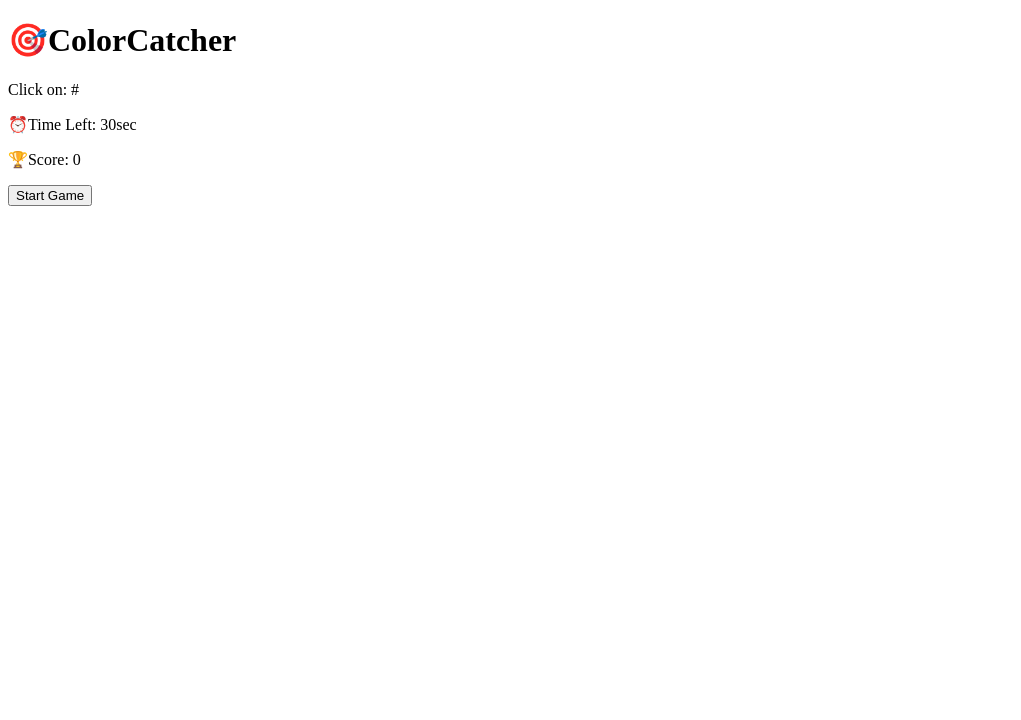
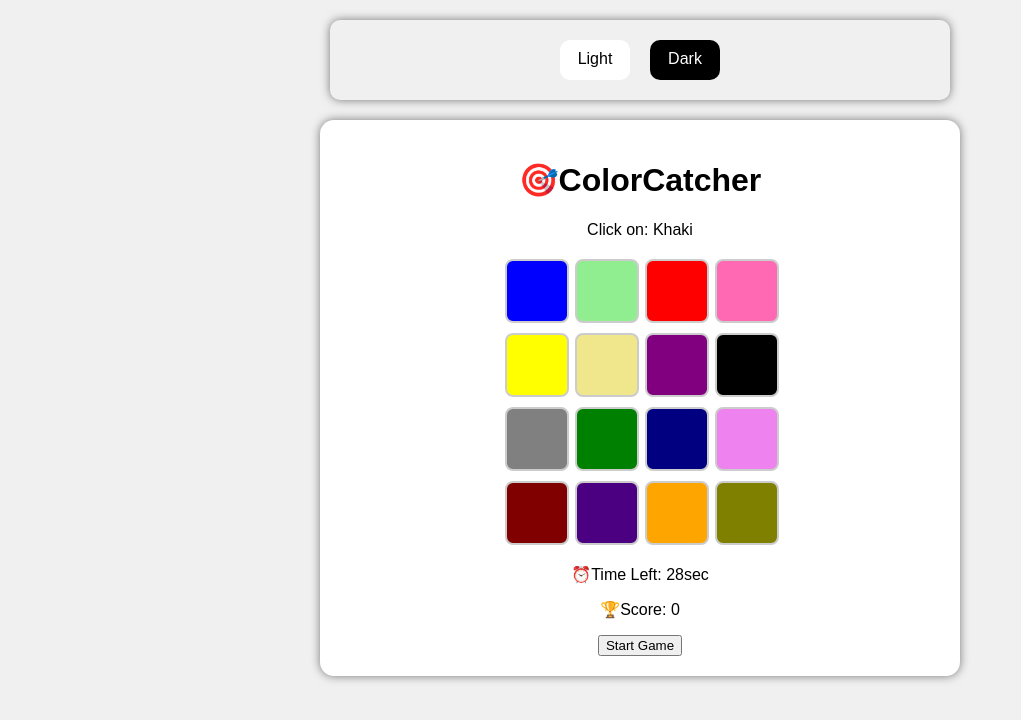
Before and after one commit to Shubham762/Dom-manipulation-practice, a plain HTML site: page mini-project/colorCatcher/index.html in a window 1280 px wide. Both pictures are taken after a click on the button "Start Game". Shown: the whole page, without its empty margins (0-1021 px from the left). Drawn offline with Linux system fonts and the light colour scheme.

Commit message:
color catcher mini project from practicing dom manipulation

```diff
--- a/mini-project/colorCatcher/index.html
+++ b/mini-project/colorCatcher/index.html
@@ -8,7 +8,8 @@
 </head>
 <body>
     <div id="mode">
-
+      <div id="light">Light</div>
+      <div id="dark">Dark</div>
     </div>
     <div>
         <div class="game-container">
--- a/mini-project/colorCatcher/script/script.js
+++ b/mini-project/colorCatcher/script/script.js
@@ -0,0 +1,89 @@
+let targetColor = "";
+let score = 0;
+let time = 30;
+let timer;
+let colors = [
+    "red",
+    "green",
+    "blue",
+    "yellow",
+    "hotpink",
+    "orange",
+    "violet",
+    "black",
+    "gray",
+    "purple",
+    "lightgreen",
+    "maroon",
+    "Khaki",
+    "navy",
+    "indigo",
+    "olive",
+  ];
+const grid=document.getElementById("grid");
+const targetColorDisplay=document.getElementById("target-color");
+const scoreDisplay=document.getElementById("id");
+const timeDisplay=document.getElementById("time");
+function shuffleArray(colors) {
+    for(let i=colors.length-1;i>0;i--){
+        let j=Math.floor(Math.random()*(i+1));
+        let temp=colors[i];
+        colors[i]=colors[j];
+        colors[j]=temp;
+    }
+    return colors;
+}
+function createGrid() {
+    grid.innerHTML="";
+    colors=shuffleArray(colors);
+    targetColor=colors[Math.floor(Math.random()*colors.length)];
+    targetColorDisplay.textContent=targetColor;
+    colors.forEach((color)=>{
+        const box=document.createElement("div");
+        box.className="color-box";
+        box.style.backgroundColor=color;
+        box.addEventListener("click",()=>{handleClick(color)});
+        grid.appendChild(box);
+    })
+}
+function handleClick(color){
+    if(color===targetColor){
+        score++;
+        scoreDisplay.textContent=score;
+        createGrid();
+    }
+}
+function startGame() {
+  score = 0;
+  time = 30;
+  scoreDisplay.textContent = score;
+  timeDisplay.textContent = time;
+  createGrid();
+  clearInterval(timer);
+  timer=setInterval(()=>{
+    time--;
+    timeDisplay.textContent=time;
+    if(time===0){
+        clearInterval(timer);
+        alert("⏳Time's Up! your final score is: "+score);
+    }
+  },1000);
+}
+
+let darkbtn=document.getElementById("dark");
+let lightbtn=document.getElementById("light");
+darkbtn.addEventListener("click",darkMode);
+lightbtn.addEventListener("click",lightMode);
+
+function lightMode(){
+    document.body.style.backgroundColor="#f0f0f0";
+    let gc=document.querySelector('.game-container');
+    gc.style.backgroundColor="white"
+    gc.style.color="black";
+}
+function darkMode(){
+    document.body.style.backgroundColor="#33333";
+    let gc=document.querySelector('.game-container');
+    gc.style.backgroundColor="black"
+    gc.style.color="white";
+}
--- a/mini-project/colorCatcher/styles/styles.css
+++ b/mini-project/colorCatcher/styles/styles.css
@@ -0,0 +1,56 @@
+body{
+    font-family: Arial, Helvetica, sans-serif;
+    text-align: center;
+    background-color: #f0f0f0;
+}
+.game-container{
+    max-width:600px;
+    background-color: white;
+    margin: auto;
+    padding: 20px;
+    border-radius: 14px;
+    box-shadow: 0px 0px 10px rgba(0, 0, 0, 0.5);
+}
+.color-grid{
+    display: grid;
+    grid-template-columns: repeat(4,60px);
+    gap: 10px;
+    justify-content: center;
+    margin: 20px 0;
+}
+.color-box{
+    width: 60px;
+    height: 60px;
+    border-radius: 8px;
+    border: 2px solid #ccc;
+    cursor: pointer;
+}
+#mode{
+    display: flex;
+    justify-content: center;
+    align-items: center;
+    margin: auto;
+    box-shadow: 0px 0px 10px rgba(0, 0, 0, 0.5);
+    padding: 10px;
+    width:600px;
+    border-radius: 10px;
+    margin-top: 20px;
+    margin-bottom: 20px;
+}
+#dark, #light{
+    width: 50px;
+    height: 20px;
+    padding: 10px;
+    text-align: center;
+    cursor: pointer;
+    border-radius: 10px;
+    margin: 10px;
+}
+#light{
+  background-color: white;
+  color: black;
+}
+#dark{
+    background-color: black;
+    color: white;
+}
```
Also changed, not shown: 2 other files.
